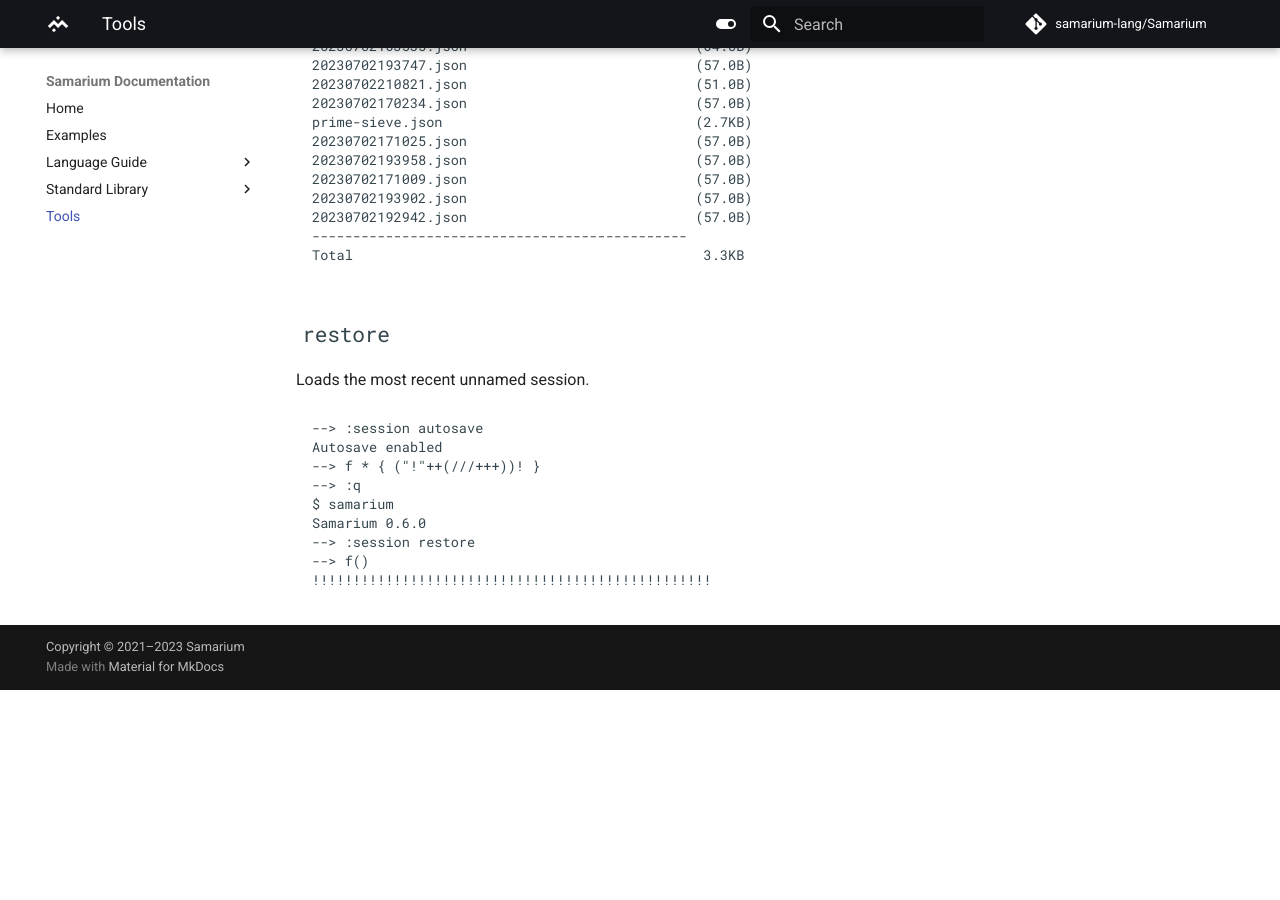
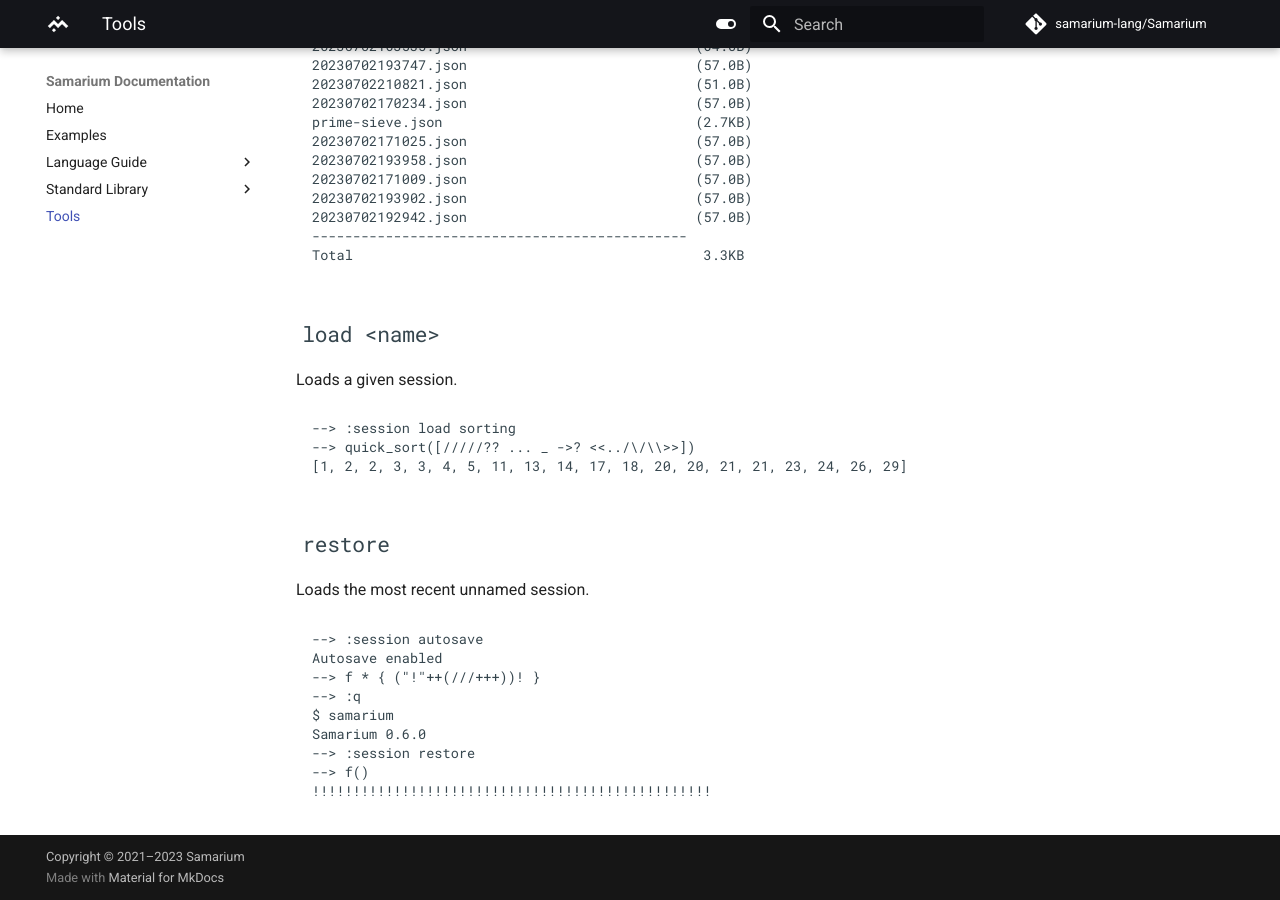
Before and after one commit to samarium-lang/Samarium, an MkDocs documentation site: the page built from docs/tools.md, in a window 1280 px wide and 900 px high, scrolled down 4166 px. Built offline with MkDocs 1.6.1 and Material for MkDocs 9.7.7, drawn with Linux system fonts in a browser that asks for light colours; comment, search, counter and statistics services are not loaded; before the commit the page ends 4856 px from its top, so only the background shows below that.

Commit message:
(docs) Added Sessions.load command

````diff
--- a/docs/tools.md
+++ b/docs/tools.md
@@ -197,6 +197,15 @@
 ```
 
 
+## `load <name>`
+Loads a given session.
+```
+--> :session load sorting
+--> quick_sort([/////?? ... _ ->? <<../\/\\>>])
+[1, 2, 2, 3, 3, 4, 5, 11, 13, 14, 17, 18, 20, 20, 21, 21, 23, 24, 26, 29]
+```
+
+
 ## `restore`
 Loads the most recent unnamed session.
 ```
````
